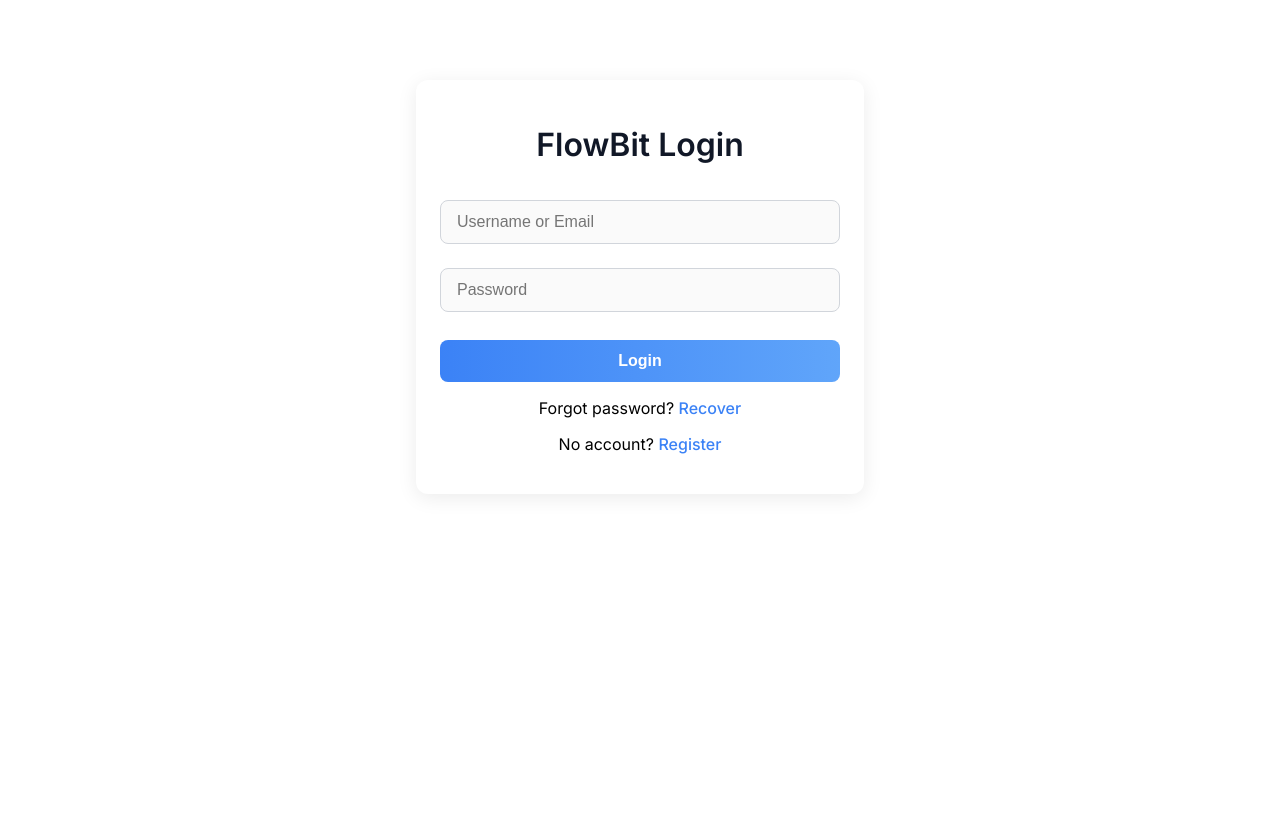
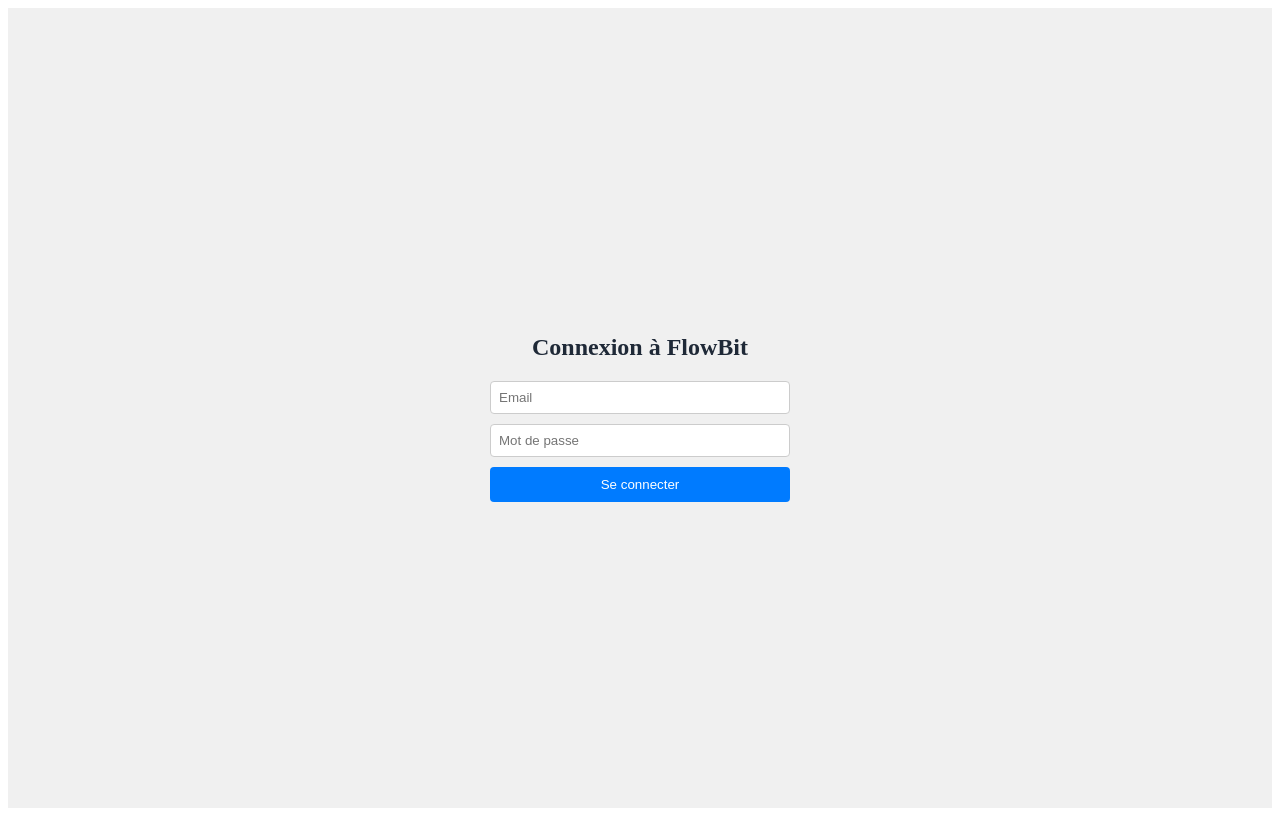
Before and after one commit to BMZTR/flowbit-app, a React app in the folder client/: page /login in a window 1280 px wide. Built offline with nearby package versions, Linux system fonts and the light colour scheme.

Commit message:
Simplifier App.js et Login.js pour afficher la page de login et gérer la redirection

```diff
--- a/client/src/App.js
+++ b/client/src/App.js
@@ -1,153 +1,59 @@
-import React, { useState, useEffect } from 'react';
-import axios from 'axios';
-import { useNavigate } from 'react-router-dom';
-import './App.css';
+import React, { useState, useEffect } from "react";
+import axios from "axios";
+import { useNavigate } from "react-router-dom";
+import "./App.css";
 
 function MainApp() {
   const [tasks, setTasks] = useState([]);
-  const [users, setUsers] = useState([]);
-  const [newTask, setNewTask] = useState({ name: '', duration: '', priority: 'moyenne' });
-  const [error, setError] = useState('');
+  const [isLoading, setIsLoading] = useState(true);
+  const [error, setError] = useState("");
   const navigate = useNavigate();
 
   useEffect(() => {
-    console.log('Checking token in MainApp');
-    const token = localStorage.getItem('token');
+    const token = localStorage.getItem("token");
     if (!token) {
-      console.log('No token found, redirecting to /login');
-      navigate('/login');
+      navigate("/login");
+      setIsLoading(false);
       return;
     }
 
-    console.log('Fetching tasks with token:', token);
-    axios.get(`${process.env.REACT_APP_API_URL}/api/tasks`, {
-      headers: { Authorization: `Bearer ${token}` }
+    axios
+      .get("https://flowbit-app.onrender.com/api/tasks", {
+        headers: { Authorization: `Bearer ${token}` },
       })
-      .then(response => {
-        console.log('Tasks fetched:', response.data);
+      .then((response) => {
         setTasks(response.data || []);
+        setIsLoading(false);
       })
-      .catch(error => {
-        console.error('Fetch tasks error:', error.response?.status, error.message);
-        setError('Échec du chargement des tâches : ' + (error.message || 'Erreur inconnue'));
+      .catch((error) => {
+        setError("Échec du chargement des tâches");
         if (error.response?.status === 401 || error.response?.status === 403) {
-          console.log('Unauthorized, clearing token and redirecting to /login');
-          localStorage.removeItem('token');
-          localStorage.removeItem('username');
-          navigate('/login');
+          localStorage.removeItem("token");
+          navigate("/login");
         }
+        setIsLoading(false);
       });
   }, [navigate]);
 
-  useEffect(() => {
-    console.log('Fetching users');
-    axios.get(`${process.env.REACT_APP_API_URL}/api/users`)
-      .then(response => {
-        console.log('Users fetched:', response.data);
-        setUsers(response.data || []);
-      })
-      .catch(error => {
-        console.error('Fetch users error:', error.response?.status, error.message);
-        setError('Échec du chargement des utilisateurs : ' + (error.message || 'Erreur inconnue'));
-      });
-  }, []);
-
-  const handleAddTask = async (e) => {
-    e.preventDefault();
-    const token = localStorage.getItem('token');
-    if (!token) {
-      navigate('/login');
-      return;
+  if (isLoading) {
+    return <div>Chargement...</div>;
   }
-    try {
-      console.log('Adding task:', newTask);
-      const response = await axios.post(
-        `${process.env.REACT_APP_API_URL}/api/tasks`,
-        {
-          name: newTask.name,
-          duration: parseInt(newTask.duration),
-          priority: newTask.priority
-        },
-        { headers: { Authorization: `Bearer ${token}` } }
-      );
-      console.log('Task added:', response.data);
-      setTasks([...tasks, response.data]);
-      setNewTask({ name: '', duration: '', priority: 'moyenne' });
-      setError('');
-    } catch (error) {
-      console.error('Add task error:', error.response?.status, error.message);
-      setError('Échec de l’ajout de la tâche : ' + (error.message || 'Erreur inconnue'));
-      if (error.response?.status === 401 || error.response?.status === 403) {
-        localStorage.removeItem('token');
-        localStorage.removeItem('username');
-        navigate('/login');
-      }
-    }
-  };
 
   return (
     <div className="App">
       <h1>FlowBit</h1>
       {error && <p className="error">{error}</p>}
-      <div className="form-container">
-        <h2>Ajouter une tâche</h2>
-        <form onSubmit={handleAddTask}>
-          <input
-            type="text"
-            value={newTask.name}
-            onChange={e => setNewTask({ ...newTask, name: e.target.value })}
-            placeholder="Nom de la tâche"
-            className="form-input"
-            required
-          />
-          <input
-            type="number"
-            value={newTask.duration}
-            onChange={e => setNewTask({ ...newTask, duration: e.target.value })}
-            placeholder="Durée (min)"
-            className="form-input"
-            required
-          />
-          <select
-            value={newTask.priority}
-            onChange={e => setNewTask({ ...newTask, priority: e.target.value })}
-            className="form-select"
-            required
-          >
-            <option value="basse">Basse</option>
-            <option value="moyenne">Moyenne</option>
-            <option value="haute">Haute</option>
-          </select>
-          <button type="submit" className="form-button">Ajouter</button>
-        </form>
-      </div>
-      <div>
-        <h2>Utilisateurs</h2>
-        {users.length > 0 ? (
-          <ul className="list">
-            {users.map(user => (
-              <li key={user.id}>{user.name}</li>
-            ))}
-          </ul>
-        ) : (
-          <p>Aucun utilisateur disponible</p>
-        )}
-      </div>
-      <div>
       <h2>Tâches</h2>
       {tasks.length > 0 ? (
-          <ul className="list">
-            {tasks.map(task => (
-              <li key={task.id}>
-                {task.name} - {task.priority} - Slot: {task.suggestedSlot?.start || 'N/A'}
-              </li>
+        <ul>
+          {tasks.map((task) => (
+            <li key={task.id}>{task.name} - {task.priority}</li>
           ))}
         </ul>
       ) : (
         <p>Aucune tâche disponible</p>
       )}
     </div>
-    </div>
   );
 }
 
--- /dev/null
+++ b/client/src/Login.css
@@ -0,0 +1,37 @@
+.login-container {
+  display: flex;
+  flex-direction: column;
+  align-items: center;
+  justify-content: center;
+  height: 100vh;
+  background-color: #f0f0f0;
+}
+.login-container h2 {
+  margin-bottom: 20px;
+}
+.login-container form {
+  display: flex;
+  flex-direction: column;
+  width: 300px;
+}
+.login-container input {
+  margin-bottom: 10px;
+  padding: 8px;
+  border: 1px solid #ccc;
+  border-radius: 4px;
+}
+.login-container button {
+  padding: 10px;
+  background-color: #007bff;
+  color: white;
+  border: none;
+  border-radius: 4px;
+  cursor: pointer;
+}
+.login-container button:hover {
+  background-color: #0056b3;
+}
+.error {
+  color: red;
+  margin-bottom: 10px;
+}
--- a/client/src/Login.js
+++ b/client/src/Login.js
@@ -1,54 +1,50 @@
-import React, { useState } from 'react';
-import axios from 'axios';
-import { useNavigate } from 'react-router-dom';
-import './Auth.css';
+import React, { useState } from "react";
+import axios from "axios";
+import { useNavigate } from "react-router-dom";
+import "./Login.css";
 
 function Login() {
-  const [credentials, setCredentials] = useState({ username: '', password: '' });
-  const [error, setError] = useState('');
+  const [email, setEmail] = useState("");
+  const [password, setPassword] = useState("");
+  const [error, setError] = useState("");
   const navigate = useNavigate();
 
   const handleSubmit = async (e) => {
     e.preventDefault();
     try {
-      const response = await axios.post(`${process.env.REACT_APP_API_URL}/api/auth/login`, credentials);
-      localStorage.setItem('token', response.data.token);
-      localStorage.setItem('username', response.data.username);
-      navigate('/app');
+      const response = await axios.post(
+        "https://flowbit-app.onrender.com/api/auth/login",
+        { email, password }
+      );
+      localStorage.setItem("token", response.data.token);
+      localStorage.setItem("username", response.data.user.name);
+      navigate("/app");
     } catch (error) {
-      setError(error.response?.data?.error || 'Failed to login');
+      setError("Erreur de connexion : " + (error.response?.data?.message || "Vérifiez vos identifiants"));
     }
   };
 
   return (
-    <div className="auth-container">
-      <h1>FlowBit Login</h1>
+    <div className="login-container">
+      <h2>Connexion à FlowBit</h2>
       {error && <p className="error">{error}</p>}
       <form onSubmit={handleSubmit}>
         <input
-          type="text"
-          placeholder="Username or Email"
-          value={credentials.username}
-          onChange={e => setCredentials({ ...credentials, username: e.target.value })}
-          className="form-input"
+          type="email"
+          value={email}
+          onChange={(e) => setEmail(e.target.value)}
+          placeholder="Email"
           required
         />
         <input
           type="password"
-          placeholder="Password"
-          value={credentials.password}
-          onChange={e => setCredentials({ ...credentials, password: e.target.value })}
-          className="form-input"
+          value={password}
+          onChange={(e) => setPassword(e.target.value)}
+          placeholder="Mot de passe"
           required
         />
-        <button type="submit" className="form-button">Login</button>
+        <button type="submit">Se connecter</button>
       </form>
-      <p>
-        Forgot password? <a href="/forgot-password">Recover</a>
-      </p>
-      <p>
-        No account? <a href="/register">Register</a>
-      </p>
     </div>
   );
 }
--- a/client/src/index.js
+++ b/client/src/index.js
@@ -2,6 +2,7 @@ import React from 'react';
 import ReactDOM from 'react-dom/client';
 import { BrowserRouter, Routes, Route } from 'react-router-dom';
 import Login from './Login';
+import MainApp from './App';
 
 const root = ReactDOM.createRoot(document.getElementById('root'));
 root.render(
@@ -9,6 +10,7 @@ root.render(
     <Routes>
       <Route path="/" element={<Login />} />
       <Route path="/login" element={<Login />} />
+      <Route path="/app" element={<MainApp />} />
     </Routes>
   </BrowserRouter>
 );
```
Lines whose indentation alone changed are shown as unchanged.
